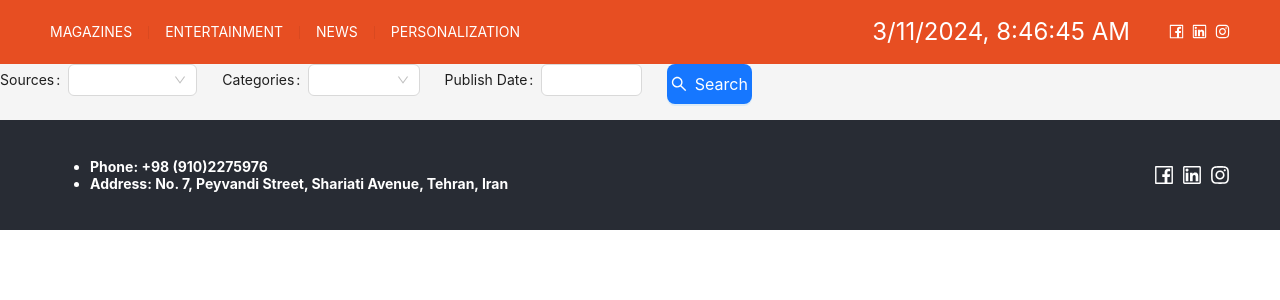
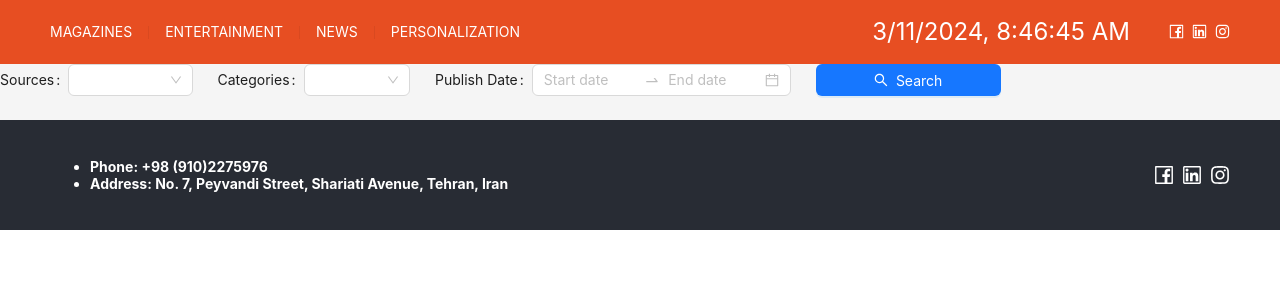
Before and after one commit to atiyegh/_NewsAggregater, a React (Create React App) app: page / in a window 1280 px wide. Shown: the top 300 px of the page. Built offline with nearby package versions, Linux system fonts and the light colour scheme.

Commit message:
Adding axios

```diff
--- a/package.json
+++ b/package.json
@@ -8,6 +8,7 @@
     "@testing-library/react": "^13.4.0",
     "@testing-library/user-event": "^13.5.0",
     "antd": "^5.15.1",
+    "axios": "^1.6.7",
     "react": "^18.2.0",
     "react-dom": "^18.2.0",
     "react-router-dom": "^6.22.3",
--- a/src/components/UI/CustomForm/renderFormItem/index.js
+++ b/src/components/UI/CustomForm/renderFormItem/index.js
@@ -1,10 +1,11 @@
 import React from 'react';
-import {Input, Select} from "antd";
+import {DatePicker, Input, Select} from "antd";
 
 function CustomFormItem({formItem}) {
     switch (formItem.type){
         case "input": return <Input {...formItem?.propsSource}/>
         case "select": return <Select {...formItem?.propsSource}/>
+        case "date": return <DatePicker {...formItem.propsSource}/>
         default : return <Input {...formItem?.propsSource}/>
     }
 }
--- a/src/pages/homePage/index.jsx
+++ b/src/pages/homePage/index.jsx
@@ -1,8 +1,8 @@
 import React, {useState} from 'react';
-import {Col, Row, Form, Select, Input, Button} from "antd";
-import {sources} from "../../data";
+import {Col, Row, Form, Select, Input, Button, DatePicker} from "antd";
+import {categories, sources} from "../../data";
 import {SearchOutlined} from "@ant-design/icons";
-
+const { RangePicker } = DatePicker;
 function HomePage() {
     const [form]=Form.useForm();
     const [loading, setLoading] = useState(false)
@@ -12,14 +12,15 @@ function HomePage() {
     }
 
     return (
-        <Col>
+        <Col span={24}>
             <Row>
                <Form
                 form={form}
                 onFinish={handleFormSubmit}
+                style={{width:'100%'}}
                >
                    <Row wrap={true} gutter={[25]}>
-                       <Col span={7}>
+                       <Col span={4}>
                            <Form.Item name={"source"} label={"Sources"} >
                                <Select
                                    options={sources}
@@ -28,28 +29,30 @@ function HomePage() {
                                />
                            </Form.Item>
                        </Col>
-                       <Col span={7}>
+                       <Col span={4}>
                            <Form.Item name={"category"} label={"Categories"} >
                                <Select
-                                   options={sources}
+                                   options={categories}
                                    aria-multiline={true}
                                />
                            </Form.Item>
                        </Col>
                        <Col span={7}>
                            <Form.Item name={"publishDate"} label={"Publish Date"} >
-                               <Input/>
+                               <RangePicker
+                                   format="YYYY-MM-DD"
+                               />
                            </Form.Item>
                        </Col>
-                       <Col span={3}>
+                       <Col span={5}>
                            <Button
                                type={"primary"}
-                               size={"large"}
+                               size={"middle"}
                                loading={loading}
                                htmlType={"submit"}
                                icon={<SearchOutlined />}
                                color={"#E74E22"}
-                               style={{background:"E74E22" , color:'white', width:'85px'}}
+                               style={{background:"E74E22" , color:'white', width:'185px'}}
                            >
                                Search
                            </Button>
```
Also changed, not shown: src/Api/index.js (added), 1 other file (tests, documents, lock files or other folders).
